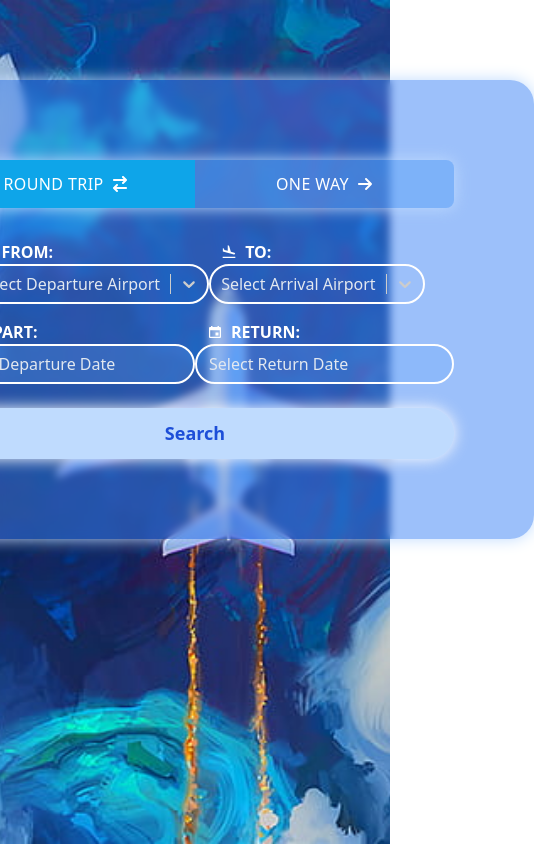
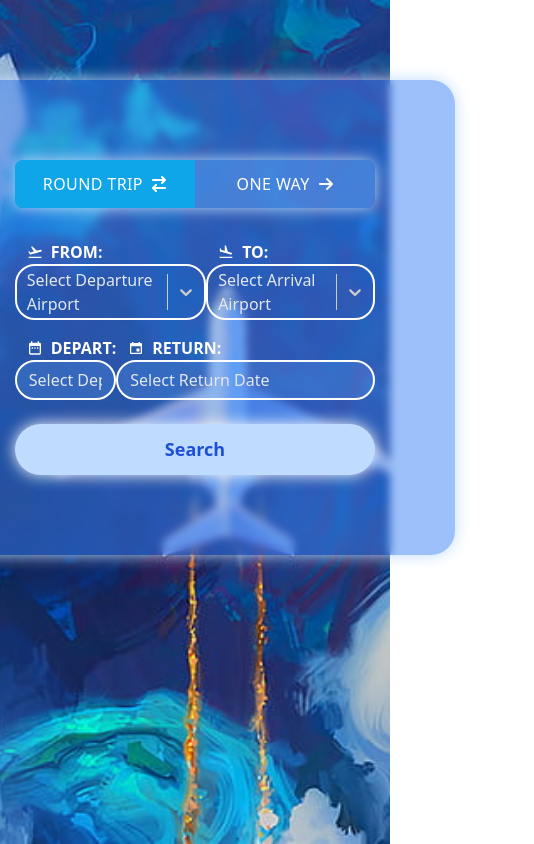
Before and after one commit to gokcetasci/flight-search-app, a React (Create React App) app: page / in a window 390 px wide. Shown: the whole page, 534 px wide, since content can reach past the window. Built offline with nearby package versions, Linux system fonts and the light colour scheme.

Commit message:
added styles and ids

```diff
--- a/src/components/Search.jsx
+++ b/src/components/Search.jsx
@@ -10,6 +10,9 @@ import { MdDateRange } from "react-icons/md";
 import { IoMdCalendar } from "react-icons/io";
 import { FaArrowRightArrowLeft } from "react-icons/fa6";
 import { FaArrowRight } from "react-icons/fa6";
+import LoadingPopUp from "./LoadingPopUp";
+import { IoMdClose } from "react-icons/io";
+import { PiSealWarningBold } from "react-icons/pi";
 
 const Search = () => {
   const [departureAirport, setDepartureAirport] = useState("");
@@ -19,12 +22,28 @@ const Search = () => {
   const [oneWay, setOneWay] = useState(false);
   const [searchResults, setSearchResults] = useState([]);
   const [isSearching, setIsSearching] = useState(false);
+  const [noResultsPopup, setNoResultsPopup] = useState(false);
+
+  //if flight is exist, show that pop up
+  const handleNoResultsPopup = () => {
+    setNoResultsPopup(true);
+  };
+
+  //popup close button
+  const handleCloseNoResultsPopup = () => {
+    setNoResultsPopup(false);
+  };
 
   const handleSearch = async () => {
     try {
       setIsSearching(true);
 
-      if (!departureAirport || !arrivalAirport || !departureDate || !returnDate) {
+      if (
+        !departureAirport ||
+        !arrivalAirport ||
+        !departureDate ||
+        !returnDate
+      ) {
         alert("Please select all options");
         return;
       }
@@ -33,6 +52,9 @@ const Search = () => {
         console.error("Data or Data.flights is undefined");
         return;
       }
+
+      //loading
+      await new Promise((resolve) => setTimeout(resolve, 2000));
 
       const filteredFlights = Data.flights.filter((flight, index) => {
         return (
@@ -44,6 +66,10 @@ const Search = () => {
       });
 
       setSearchResults(filteredFlights);
+
+      if (filteredFlights.length === 0) {
+        handleNoResultsPopup();
+      }
     } catch (error) {
       console.error("Error during search:", error);
     } finally {
@@ -58,16 +84,20 @@ const Search = () => {
   }));
 
   return (
-    <div className="w-full h-full flex items-center justify-center flex flex-col">
+    <div id="searchinput" className="w-full h-full flex items-center justify-center flex flex-col">
       <div
-      className={`backdrop-blur-sm bg-[#3b82f6]/50 rounded-3xl flex items-center justify-center ${searchResults.length > 0 ? "w-11/12	 p-5 flex-row space-x-4" : "p-20 flex-col space-y-4"} `}
-      style={{ boxShadow: "0 0 16px #bfdbfe" }}
+        className={`backdrop-blur-sm bg-[#3b82f6]/50 rounded-3xl flex items-center justify-center ${
+          searchResults.length > 0
+            ? "w-11/12	 p-5 flex-row space-x-4"
+            : "p-20 flex-col space-y-4"
+        } `}
+        style={{ boxShadow: "0 0 16px #bfdbfe" }}
       >
         <div
           className={`w-full flex flex-row items-center justify-center mb-4 bg-transparent rounded-lg  `}
           style={{ boxShadow: "0 0 16px #bfdbfe" }}
         >
-          <button
+          <button id="roundtripbutton"
             onClick={() => setOneWay(false)}
             className={`flex flex-row items-center justify-center text-white font-medium tracking-wide w-1/2 p-3 rounded-l-lg  ${
               !oneWay ? "bg-sky-500 " : "bg-blue-400/50 "
@@ -76,7 +106,7 @@ const Search = () => {
             ROUND TRIP
             <FaArrowRightArrowLeft className="ml-2" />
           </button>
-          <button
+          <button id="onewaybutton"
             onClick={() => {
               setOneWay(true);
               setReturnDate(null);
@@ -89,8 +119,12 @@ const Search = () => {
             <FaArrowRight className="ml-2" />
           </button>
         </div>
-        <div className={`flex items-center justify-center w-full  ${searchResults.length > 0 ? "flex-col" : "flex-row md:space-x-6"}`}>
-          <div className={`${searchResults.length > 0 ? "mb-2" : ""}`}>
+        <div id="airports"
+          className={`flex items-center justify-center w-full  ${
+            searchResults.length > 0 ? "flex-col" : "flex-row md:space-x-6"
+          }`}
+        >
+          <div id="departureairportselect" className={`${searchResults.length > 0 ? "mb-2" : ""}`}>
             <div className="flex flex-row items-center">
               <MdFlightTakeoff className="fill-white ml-3 mr-2" />
               <label className="text-white font-semibold">FROM:</label>
@@ -138,7 +172,7 @@ const Search = () => {
             />
           </div>
 
-          <div className={`${searchResults.length > 0 ? "" : ""}`}>
+          <div id="arrivalairportselect" className={`${searchResults.length > 0 ? "" : ""}`}>
             <div className="flex flex-row items-center">
               <MdFlightLand className="fill-white ml-3 mr-2" />
               <label className="text-white font-semibold">TO:</label>
@@ -168,7 +202,8 @@ const Search = () => {
                   borderColor: "white",
                   ":hover": {
                     borderColor: "#3b82f6",
-                  },                }),
+                  },
+                }),
                 placeholder: (provided) => ({
                   ...provided,
                   color: "#e2e8f0",
@@ -181,13 +216,16 @@ const Search = () => {
                   ...provided,
                   color: "#ffffff",
                 }),
-
               }}
             />
           </div>
         </div>
-        <div  className={`w-full flex items-center justify-center  ${searchResults.length > 0 ? "flex-col " : "flex-row md:space-x-6"}`}>
-          <div className={`${searchResults.length > 0 ? "mb-2" : "w-full"}`}>
+        <div id="date"
+          className={`w-full flex items-center justify-center  ${
+            searchResults.length > 0 ? "flex-col " : "flex-row md:space-x-6"
+          }`}
+        >
+          <div id="departuredate" className={`${searchResults.length > 0 ? "mb-2" : "w-full"}`}>
             <div className="flex flex-row items-center">
               <MdDateRange className="fill-white ml-3 mr-2" />
               <label className="text-white font-semibold">DEPART:</label>
@@ -196,13 +234,13 @@ const Search = () => {
               selected={departureDate}
               onChange={(date) => setDepartureDate(date)}
               dateFormat="dd-MM-yyyy"
-              className="py-1.5 px-3 rounded-full border-[2px] border-white hover:border-[2px] hover:border-blue-700 focus:outline-none bg-blue-400/25 text-white cursor-pointer "
+              className="py-1.5 px-3 rounded-full border-[2px] border-white hover:border-[2px] hover:border-blue-700 focus:outline-none bg-blue-400/25 text-white cursor-pointer w-full"
               placeholderText="Select Departure Date"
               wrapperClassName="date-picker-wrapper"
             />
           </div>
           {!oneWay && (
-            <div>
+            <div id="returndate">
               <div className="flex flex-row items-center">
                 <IoMdCalendar className="fill-white ml-3 mr-2" />
                 <label className="text-white font-semibold">RETURN:</label>
@@ -220,18 +258,46 @@ const Search = () => {
             </div>
           )}
         </div>
-        <div className={`flex items-center justify-center pt-2 ${searchResults.length > 0 ? "w-1/2" : "w-full "}`}>
+        <div id="searchbutton"
+          className={`flex items-center justify-center pt-2 ${
+            searchResults.length > 0 ? "w-1/2" : "w-full "
+          }`}
+        >
           <button
             onClick={handleSearch}
-            className="py-3 w-full bg-blue-200 text-blue-700 rounded-full text-[18px] flex flex-row items-center justify-center hover:scale-105 font-semibold"
-            style={{ boxShadow: "0 0 16px #ffffff" }}          >
-            {isSearching ? "Searching..." : "Search"}
+            className="py-3 w-full bg-blue-200 text-blue-700 rounded-full text-[18px] flex flex-row items-center justify-center hover:scale-105 font-semibold transition duration-300 ease-in-out"
+            style={{ boxShadow: "0 0 16px #ffffff" }}
+          >
+            Search
           </button>
         </div>
       </div>
-      <div>
+
+      <div id="flightlist">
         <FlightList searchResults={searchResults} />
       </div>
+
+
+      {noResultsPopup && (
+        <div id="noresultspopup"
+          className="no-results-popup bg-indigo-300 p-10 top-32 z-10 absolute rounded-3xl "
+          style={{ boxShadow: "0 0 16px #bfdbfe" }}
+        >
+          <div className="flex justify-end">
+            <IoMdClose
+              onClick={handleCloseNoResultsPopup}
+              className="cursor-pointer  fill-rose-700 mb-6 hover:scale-110 ease-in-out "
+            />
+          </div>
+          <div className="flex flex-row items-center">
+
+            <p className="text-[18px] font-bold">
+              No flights found for the selected criteria
+            </p><PiSealWarningBold className="text-2xl fill-rose-700  ml-3 animate-bounce" />
+          </div>
+        </div>
+      )}
+      {isSearching && <LoadingPopUp />}
     </div>
   );
 };
```
